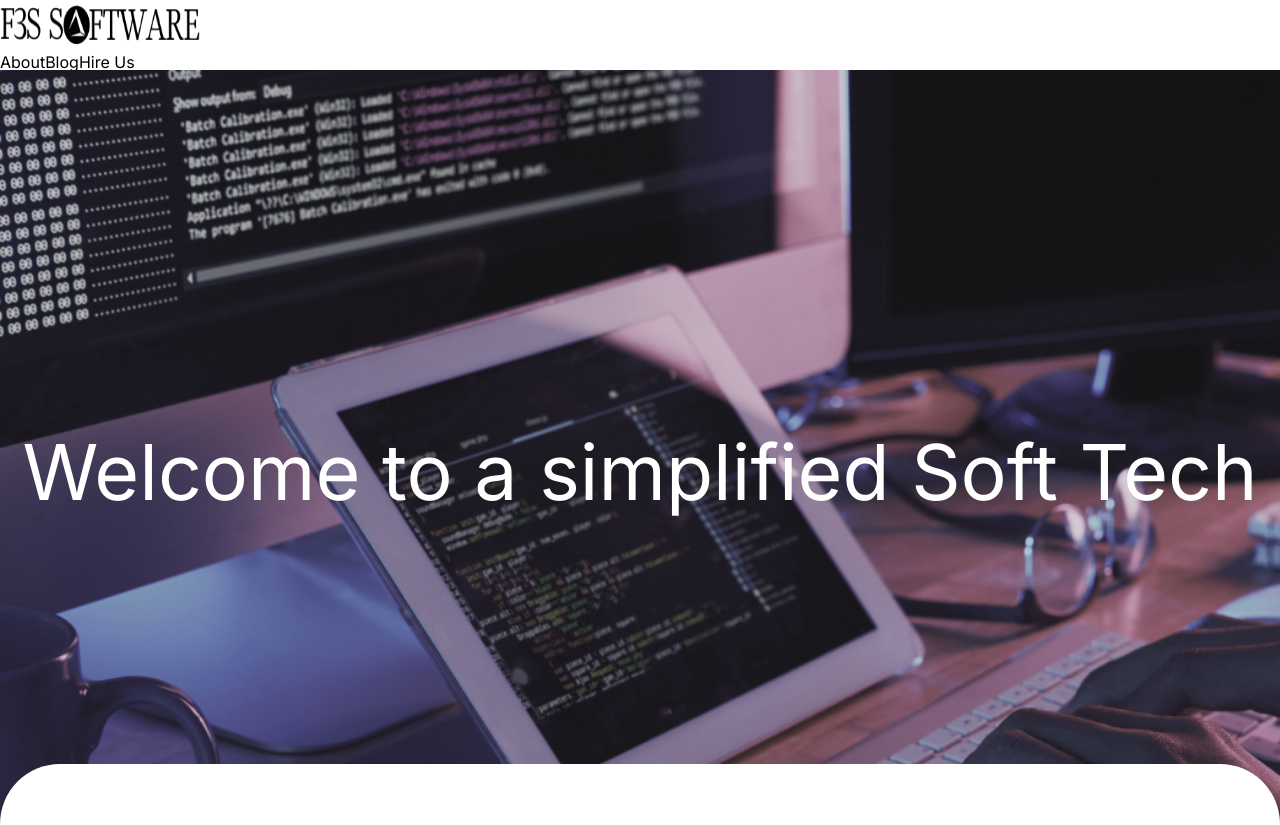
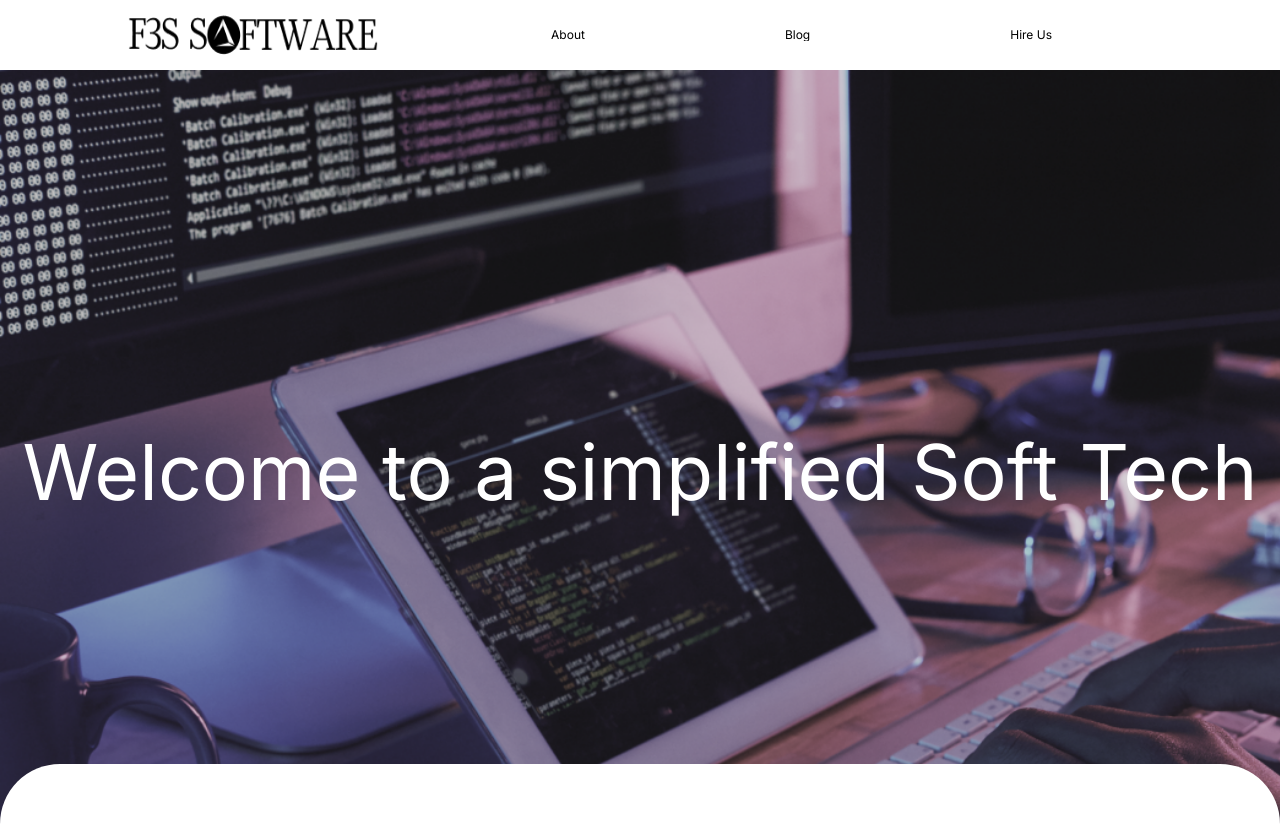
Before and after one commit to f3ssoftware/f3sNextjsSite, a Next.js app: page / in a window 1280 px wide. Shown: the top 825 px of the page. Built offline with nearby package versions, Linux system fonts and the light colour scheme.

Commit message:
some test to netlify

```diff
--- a/src/app/components/Footer/Footer.tsx
+++ b/src/app/components/Footer/Footer.tsx
@@ -1,11 +1,10 @@
 import Image from 'next/image';
-import "./footer.css";
+import styles from './footer.module.css';
 
 export default function Footer() {
   return (
-    <div>
-      <div className="footer">
-        <div className="footer-contents">
+    <div className={styles.footer}>
+      <div className={styles.footerContents}>
         <Image
           src="/img/Logo do whatsapp.png"
           alt="WhatsApp's logo"
@@ -17,6 +16,5 @@ export default function Footer() {
         </a>
       </div>
     </div>
-    </div>
   );
 }
--- a/src/app/components/LandPage/LandPage.tsx
+++ b/src/app/components/LandPage/LandPage.tsx
@@ -1,5 +1,5 @@
+import './landpage.css';
 import Image from 'next/image';
-import "./landpage.css";
 
 export default function LandPage() {
   return (
@@ -11,7 +11,7 @@ export default function LandPage() {
         <section id="top-paragrafer">
           <p>
             We are a few people working together as a team, developing in the
-            simplest way<br /> software solution to business problems
+            simplest way<br></br> software solution to business problems
           </p>
         </section>
       </div>
@@ -26,7 +26,7 @@ export default function LandPage() {
             />
             <h2 className="Title">Design Thinking</h2>
             <p className="Text">
-              We understand the problem, plan the execution,<br /> and then
+              We understand the problem, plan the execution,<br></br> and then
               develop a prototype that fits the required solution.
             </p>
           </div>
@@ -42,7 +42,7 @@ export default function LandPage() {
                 <h2 className="Title">Web Applications</h2>
                 <p className="Text">
                   Let us make simple and organized the complexity of managing
-                  <br /> your business with brand new versatile web
+                  <br></br> your business with brand new versatile web
                   applications.
                 </p>
               </li>
@@ -55,8 +55,8 @@ export default function LandPage() {
                 />
                 <h2 className="Title">Mobile Applications</h2>
                 <p className="Text">
-                  We can deliver the experience of a high availability<br /> in
-                  the hands of your customers.
+                  We can deliver the experience of a high availability<br></br>{" "}
+                  in the hands of your customers.
                 </p>
               </li>
             </ul>
@@ -65,7 +65,7 @@ export default function LandPage() {
       </div>
       <div className="last-presentation">
         <section className="co-working">
-          <p>Key Associated companies and projects we&apos;re in</p>
+          <p>Key Associated companies and projects we're in</p>
           <ul>
             <li>
             <a href="https://www.pagstar.com" target="_blank" rel="noopener noreferrer">
--- a/src/app/components/LandPage/landpage.css
+++ b/src/app/components/LandPage/landpage.css
@@ -1,110 +1,110 @@
-.top-presentation{
+.top-presentation {
     background-color: white;
-    background-image: url("/img/close-up-image-of-programer-working-at-his-desk-in-office 1.png");
+    background-image: url("/img/close-up-image-of-programer-working-at-his-desk-in-office1.png");
     background-repeat: no-repeat;
     background-size: cover;
     height: 1200px;
-    position:static;
-    width:100%;
+    position: static;
+    width: 100%;
   }
-.presentation{
+  .presentation {
     text-align: center;
-    position:relative;
+    position: relative;
   }
-.top-presentation h1{
-    color:white;
+  .top-presentation h1 {
+    color: white;
     font-size: 77px;
-    position:relative;
+    position: relative;
     top: 355px;
-
   }
-#top-paragrafer{
+  #top-paragrafer {
     display: block;
     background-color: white;
-    position:relative;
-    top:600px;
+    position: relative;
+    top: 600px;
     height: 530px;
     border-radius: 60px 60px 0 0;
     text-align: center;
   }
-#top-paragrafer p{
+  #top-paragrafer p {
     font-size: 20px;
-    position:absolute;
-    top:50%;
-    left:33%;
-    right:33%;
-    display:inline-block;
+    position: absolute;
+    top: 50%;
+    left: 33%;
+    right: 33%;
+    display: inline-block;
   }
-    .middle-presentation{
+  .middle-presentation {
     background-color: rgba(0, 0, 0, 0.742);
   }
-    .card{
+  .card {
     position: relative;
-        width:100%;
+    width: 100%;
   }
-    .card img{
-        width:100%;
+  .card img {
+    width: 100%;
   }
-    .lado-a-lado ul{
+  .lado-a-lado ul {
     list-style: none;
     padding-inline-start: 0;
-        display:flex;
+    display: flex;
   }
   #Isolated {
-        height:720px;
+    height: 720px;
   }
-    #Isolated h2{
-        position:absolute;
-        bottom:79%;
+  #Isolated h2 {
+    position: absolute;
+    bottom: 79%;
     font-size: 60px;
   }
-    #Isolated p{
-        position:absolute;
-        bottom:75%;
-        color:white;
+  #Isolated p {
+    position: absolute;
+    bottom: 75%;
+    color: white;
   }
-    .lado-a-lado{
-        position:relative;
+  .lado-a-lado {
+    position: relative;
     height: 885px;
-        margin-left: 2%
+    margin-left: 2%;
   }
-    .lado-a-lado h2{
-        position:absolute;
-        bottom:34%;
-        color:white;
+  .lado-a-lado h2 {
+    position: absolute;
+    bottom: 34%;
+    color: white;
     font-size: 60px;
   }
-    .lado-a-lado p{
-        position:absolute;
-        bottom:27%;
-        color:white;
-        margin-right:30px;
+  .lado-a-lado p {
+    position: absolute;
+    bottom: 27%;
+    color: white;
+    margin-right: 30px;
   }
-    .card h2, .card p{
-        margin-left:10%;
+  .card h2,
+  .card p {
+    margin-left: 10%;
   }
 
-    .last-presentation{
-        height:720px;
-        padding:10%;
+  .last-presentation {
+    height: 720px;
+    padding: 10%;
   }
-    .co-working p{
-        font-size:36px;
+  .co-working p {
+    font-size: 36px;
     text-align: center;
     margin-bottom: 120px;
   }
-    .co-working ul{
+  .co-working ul {
     list-style: none;
     padding-inline-start: 0;
-        display:flex;
+    display: flex;
     justify-content: space-around;
-        position:relative;
+    position: relative;
   }
-    #third-img{
-        position:relative;
-        bottom:40px;
+  #third-img {
+    position: relative;
+    bottom: 40px;
   }
-    #Isolated-Img{
+  #Isolated-Img {
     display: block;
     margin-left: 33%;
   }
--- a/src/app/components/Navbar/navbar.module.css
+++ b/src/app/components/Navbar/navbar.module.css
@@ -1,41 +1,41 @@
 
-.f3s-header{
+.f3sHeader {
     background-color: white;
-    position:relative;
-}
+    display: flex;
+    justify-content: space-between;
+    align-items: center;
+    padding: 10px 10%;
+  }
 
-.initial-card{
-    margin-left:10%;
-    overflow:hidden;
-}
-.initial-card img{
-    padding:5px 0 5px 0;
-}
-.f3s-header nav{
-    text-align: center;
-    margin-left: -150px;
-    position:absolute;
-    bottom:20px;
-    left: 50%;
-}
-.f3s-header nav ul{
+  .initialCard {
+    display: flex;
+    align-items: center;
+  }
+
+  .f3sHeader nav {
+    display: flex;
+    justify-content: center;
+  }
+
+  .f3sHeader nav ul {
     padding-inline-start: 0;
+    display: flex;
+    justify-content: center;
+  }
 
-
-}
-.f3s-header nav li{
+  .f3sHeader nav li {
     display: inline-block;
     list-style: none;
     font-size: 12px;
-    margin-left:100px;
-}
-.f3s-header nav a{
+    margin: 0 100px; /* Adjust the margin as needed */
+  }
 
-    text-decoration:none;
-    color:black;
+  .f3sHeader nav a {
+    text-decoration: none;
+    color: black;
     transition: color 0.3s linear;
+  }
 
-}
-.f3s-header nav a:hover{
-    color:#ccc  ;
-}
+  .f3sHeader nav a:hover {
+    color: #ccc;
+  }
--- a/src/app/components/Navbar/navbar.tsx
+++ b/src/app/components/Navbar/navbar.tsx
@@ -33,7 +33,7 @@ export function Navbar() {
           <div className={styles.initialCard}>
             <Image
               src="/img/F3S Software.png"
-              width={200}
+              width={250}
               height={50}
               alt="F3S Software Logo"
               className={styles.logo}
```
Also changed, not shown: public/img/close-up-image-of-programer-working-at-his-desk-in-office1.png (renamed from public/img/close-up-image-of-programer-working-at-his-desk-in-office 1.png), src/app/components/Footer/footer.module.css (renamed from src/app/components/Footer/footer.css). Lines whose indentation alone changed are shown as unchanged.
